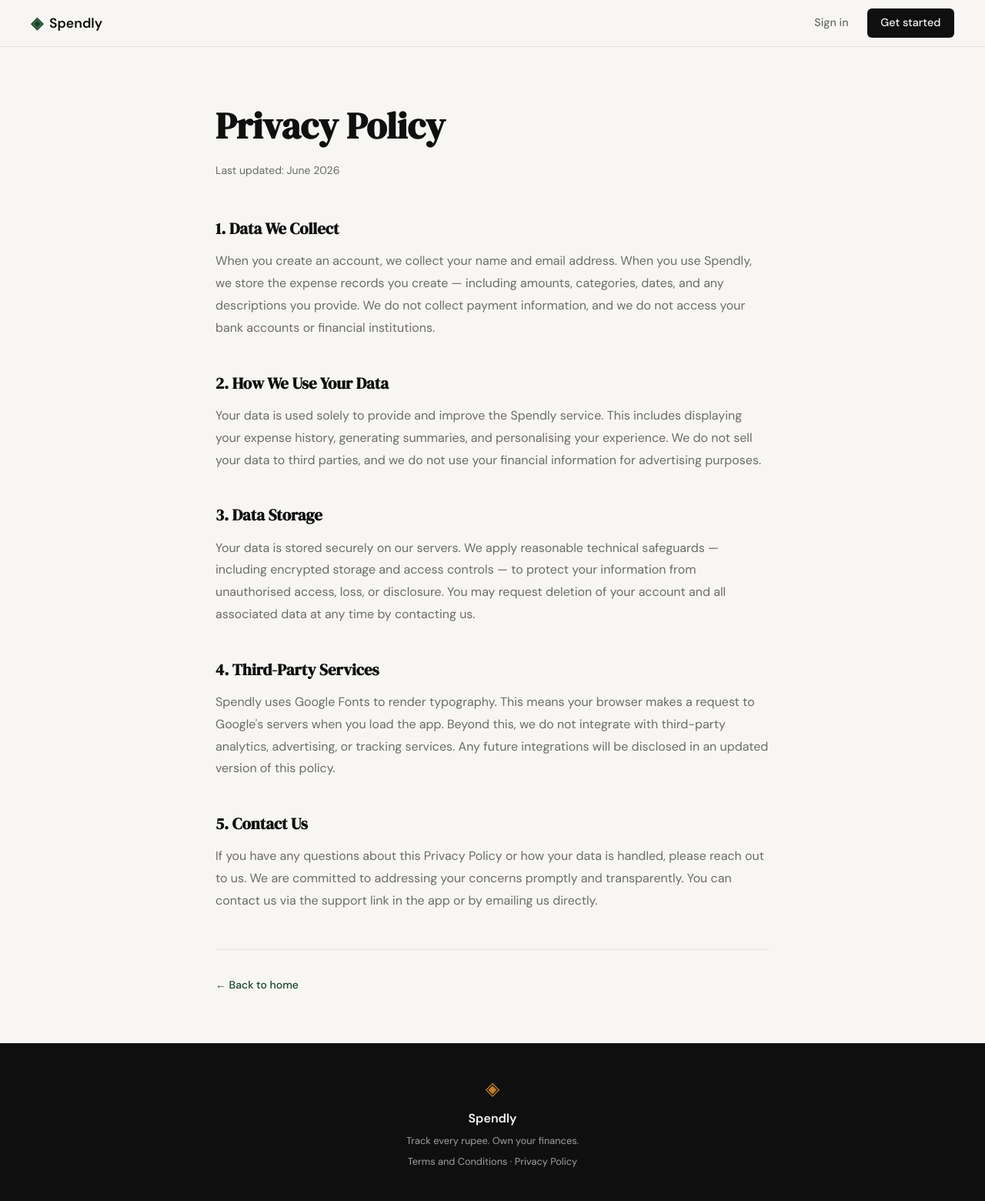
After one commit to rahul977/Spendly, a Flask app: page /privacy in a window 1280 px wide. The commit adds this page. Shown: the whole page at 77% size. Run offline with Flask 3, Linux system fonts and the light colour scheme.

Commit message:
landing: add privacy policy page and route

```diff
--- a/app.py
+++ b/app.py
@@ -31,6 +31,11 @@ def terms():
     return render_template("terms.html")
 
 
+@app.route("/privacy")
+def privacy():
+    return render_template("privacy.html")
+
+
 @app.route("/logout")
 def logout():
     return "Logout — coming in Step 3"
--- a/templates/base.html
+++ b/templates/base.html
@@ -35,7 +35,7 @@
             <span class="footer-name">Spendly</span>
             <p class="footer-copy">Track every rupee. Own your finances.</p>
             <p class="footer-copy">
-                <a href="/terms">Terms and Conditions</a> &middot; <a href="#">Privacy Policy</a>
+                <a href="/terms">Terms and Conditions</a> &middot; <a href="/privacy">Privacy Policy</a>
             </p>
         </div>
     </footer>
--- /dev/null
+++ b/templates/privacy.html
@@ -0,0 +1,75 @@
+{% extends "base.html" %}
+
+{% block title %}Privacy Policy — Spendly{% endblock %}
+
+{% block content %}
+
+<section class="auth-section" style="align-items: flex-start; padding-top: 4rem; padding-bottom: 4rem;">
+    <div style="width: 100%; max-width: 720px; margin: 0 auto;">
+
+        <h1 style="font-family: var(--font-display); font-size: clamp(2rem, 4vw, 3rem); color: var(--ink); margin-bottom: 0.5rem;">
+            Privacy Policy
+        </h1>
+        <p style="font-size: 0.875rem; color: var(--ink-muted); margin-bottom: 3rem;">Last updated: June 2026</p>
+
+        <div style="display: flex; flex-direction: column; gap: 2.5rem;">
+
+            <div>
+                <h2 style="font-family: var(--font-display); font-size: 1.3rem; color: var(--ink); margin-bottom: 0.75rem;">1. Data We Collect</h2>
+                <p style="color: var(--ink-muted); line-height: 1.8;">
+                    When you create an account, we collect your name and email address. When you use Spendly,
+                    we store the expense records you create — including amounts, categories, dates, and any
+                    descriptions you provide. We do not collect payment information, and we do not access your
+                    bank accounts or financial institutions.
+                </p>
+            </div>
+
+            <div>
+                <h2 style="font-family: var(--font-display); font-size: 1.3rem; color: var(--ink); margin-bottom: 0.75rem;">2. How We Use Your Data</h2>
+                <p style="color: var(--ink-muted); line-height: 1.8;">
+                    Your data is used solely to provide and improve the Spendly service. This includes
+                    displaying your expense history, generating summaries, and personalising your experience.
+                    We do not sell your data to third parties, and we do not use your financial information
+                    for advertising purposes.
+                </p>
+            </div>
+
+            <div>
+                <h2 style="font-family: var(--font-display); font-size: 1.3rem; color: var(--ink); margin-bottom: 0.75rem;">3. Data Storage</h2>
+                <p style="color: var(--ink-muted); line-height: 1.8;">
+                    Your data is stored securely on our servers. We apply reasonable technical safeguards —
+                    including encrypted storage and access controls — to protect your information from
+                    unauthorised access, loss, or disclosure. You may request deletion of your account and
+                    all associated data at any time by contacting us.
+                </p>
+            </div>
+
+            <div>
+                <h2 style="font-family: var(--font-display); font-size: 1.3rem; color: var(--ink); margin-bottom: 0.75rem;">4. Third-Party Services</h2>
+                <p style="color: var(--ink-muted); line-height: 1.8;">
+                    Spendly uses Google Fonts to render typography. This means your browser makes a request
+                    to Google's servers when you load the app. Beyond this, we do not integrate with
+                    third-party analytics, advertising, or tracking services. Any future integrations will
+                    be disclosed in an updated version of this policy.
+                </p>
+            </div>
+
+            <div>
+                <h2 style="font-family: var(--font-display); font-size: 1.3rem; color: var(--ink); margin-bottom: 0.75rem;">5. Contact Us</h2>
+                <p style="color: var(--ink-muted); line-height: 1.8;">
+                    If you have any questions about this Privacy Policy or how your data is handled, please
+                    reach out to us. We are committed to addressing your concerns promptly and transparently.
+                    You can contact us via the support link in the app or by emailing us directly.
+                </p>
+            </div>
+
+        </div>
+
+        <div style="margin-top: 3rem; padding-top: 2rem; border-top: 1px solid var(--border);">
+            <a href="/" style="font-size: 0.875rem; color: var(--accent); font-weight: 500;">&larr; Back to home</a>
+        </div>
+
+    </div>
+</section>
+
+{% endblock %}
```
